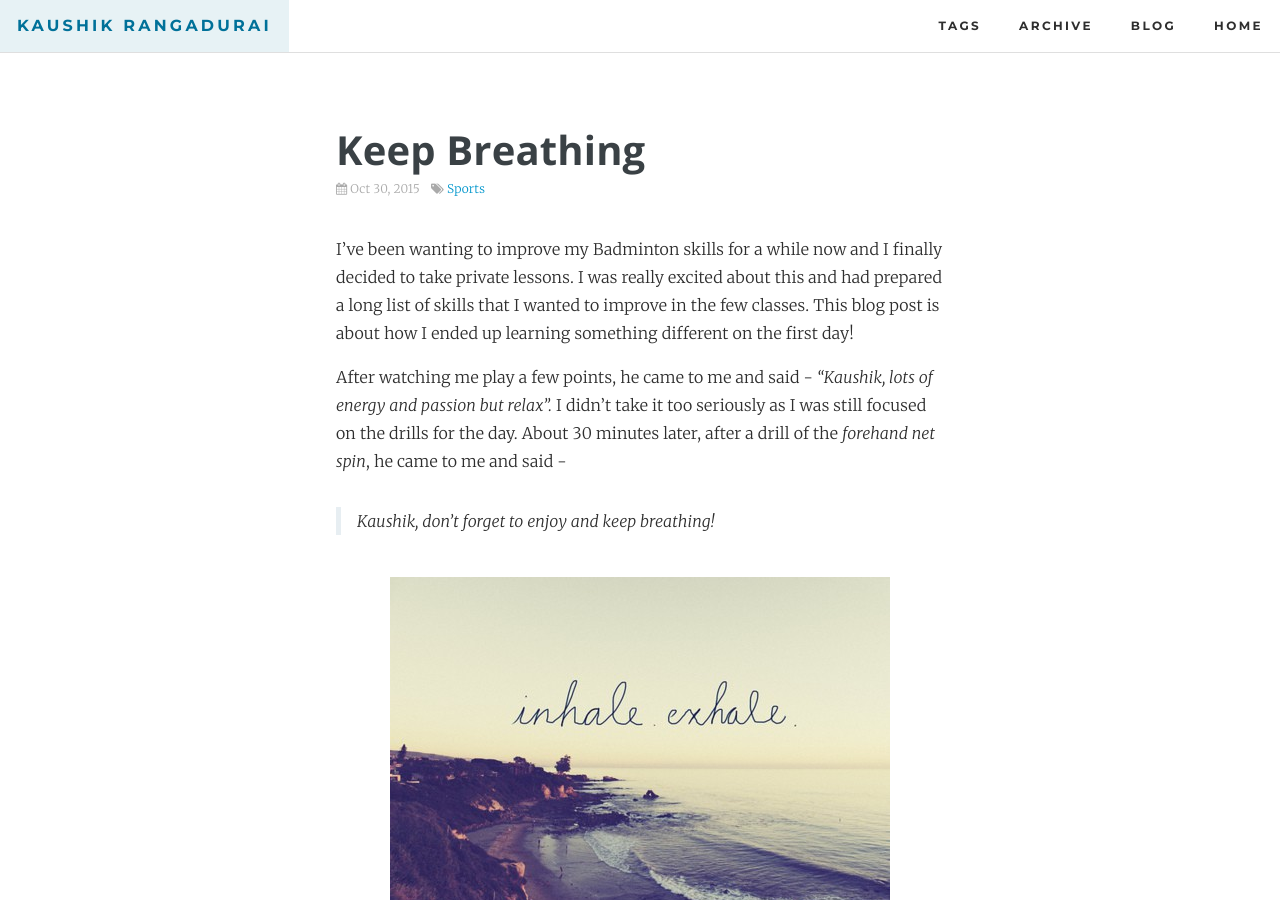
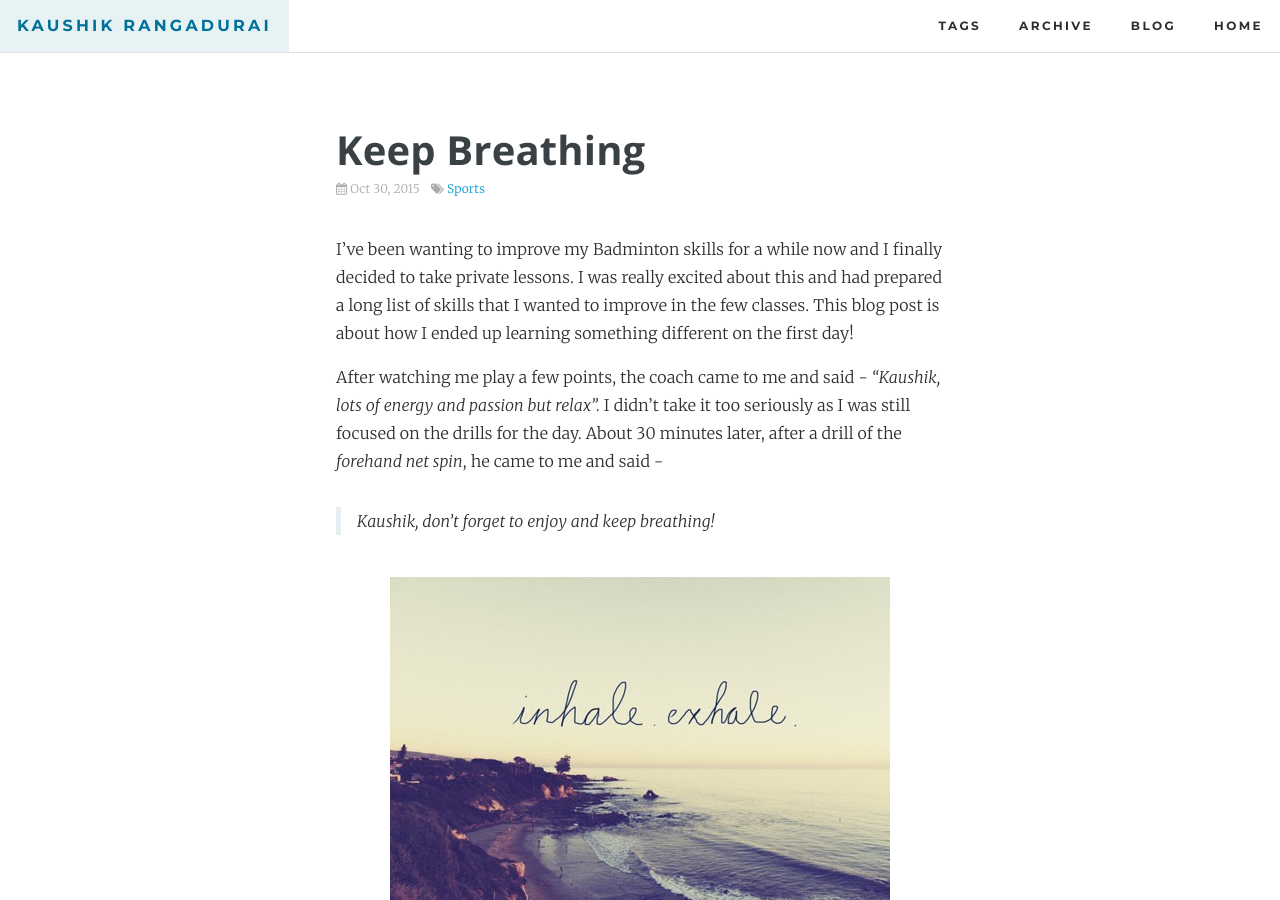
Before and after one commit to kaushik88/kaushik88.github.io, a Jekyll site: the page built from _posts/2015-10-30-keep-breathing.md, in a window 1280 px wide and 900 px high. Built offline with Jekyll 4.4.1, drawn with Linux system fonts in a browser that asks for light colours; comment, search, counter and statistics services are not loaded.

Commit message:
Keep Breathing

```diff
--- a/_posts/2015-10-30-keep-breathing.md
+++ b/_posts/2015-10-30-keep-breathing.md
@@ -10,7 +10,7 @@ thumbnail_path: blog/personal/breathing.jpg
 
 I've been wanting to improve my Badminton skills for a while now and I finally decided to take private lessons. I was really excited about this and had prepared a long list of skills that I wanted to improve in the few classes. This blog post is about how I ended up learning something different on the first day!
 
-After watching me play a few points, he came to me and said - *"Kaushik, lots of energy and passion but relax".* I didn't take it too seriously as I was still focused on the drills for the day. About 30 minutes later, after a drill of the *forehand net spin*, he came to me and said -
+After watching me play a few points, the coach came to me and said - *"Kaushik, lots of energy and passion but relax".* I didn't take it too seriously as I was still focused on the drills for the day. About 30 minutes later, after a drill of the *forehand net spin*, he came to me and said -
 
 > Kaushik, don't forget to enjoy and keep breathing!
 
```
